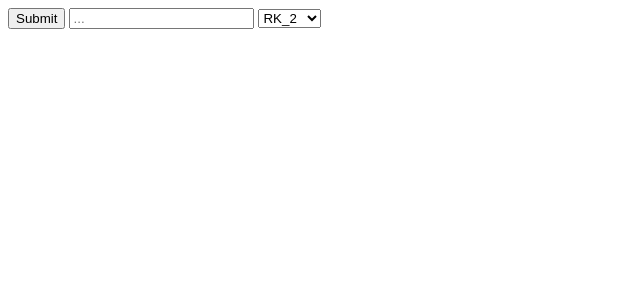
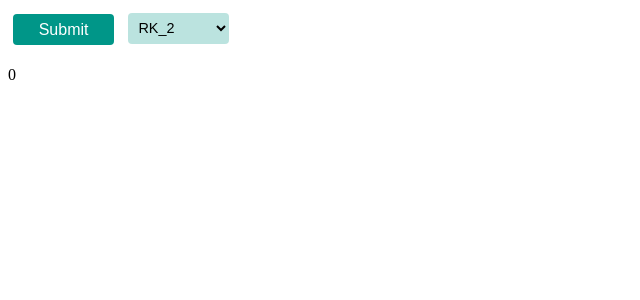
Before and after one commit to LanceryH/Loc1.2, a Flask app: page / in a window 1280 px wide. Shown: the top 300 px of the page, without its empty margins (0-640 px from the left). Run offline with Flask 3, Linux system fonts and the light colour scheme.

Commit message:
mods css

```diff
--- a/app.py
+++ b/app.py
@@ -3,6 +3,7 @@ import matplotlib.pyplot as plt
 from tqdm import tqdm
 from dataclasses import dataclass
 from flask import Flask, request, jsonify, render_template
+from flask_table import Table, Col
 import json
 import requests
 
@@ -111,7 +112,7 @@ class System:
             Y = Y_RK5
             for j in range(0,self.nb_corps) :
                 Y_return[j*3:(j+1)*3,i]=Y[j*3:(j+1)*3,0]
-        return Y_return, pas_var
+        return Y_return
 
     def Resolution_RK45_2(self, t0, tf, dt0):
         t = t0
@@ -141,6 +142,14 @@ class System:
                 Y_return.append(Y[:,0])
         return np.array(Y_return), pas_var
 
+class Results(Table):
+    id = Col('Id', show=False)
+    artist = Col('Artist')
+    title = Col('Title')
+    release_date = Col('Release Date')
+    publisher = Col('Publisher')
+    media_type = Col('Media')
+
 body_1 = Object(position=[255, 181, 0],
                 vitesse=[273, 227, 0],
                 mass=1000)
@@ -157,18 +166,26 @@ body_4 = Object(position=[3, 32, 0],
 system_solaire = System(bodys=[body_1,body_2,body_3,body_4],
                         nb_corps=4)
 
+method = ["RK_2","RK_4","RK45"]
+
 @app.route('/')
 def index():
-    return render_template('index.html')
+    return render_template('index.html', data=0)
 
 @app.route('/submit', methods=['POST'])
 def calculate():
     if request.method == 'POST':
-        value = request.form["value"]
-        if value == "oui":
-            return render_template("done.html")
+        value = request.form["bodys"]
+        print(value)
+        if value == "RK_2":
+            Y = system_solaire.Resolution_RK2(t0=0,tf=2,N=1000)
+        elif value == "RK_4":
+            Y = system_solaire.Resolution_RK4(t0=0,tf=2,N=1000)
+        elif value == "RK_45":
+            Y,PAS_VAR = system_solaire.Resolution_RK45_2(t0=0,tf=2,dt0=1e-3)
+            return render_template("index.html", data=PAS_VAR)
         else:
-            return render_template("index.html")
+            return render_template("index.html", data=0)
 
 if __name__ == '__main__':
     app.debug = True
--- a/static/style.css
+++ b/static/style.css
@@ -1,4 +1,50 @@
-#list_select option:nth-child(1) { color: red; }
-#list_select option:nth-child(2) { color: blue; }
-#list_select option:nth-child(3) { color: green; }
-#list_select option:nth-child(4) { color: orange; }
+select#list_select {
+    background-color: #00968744;
+    border: none;
+    border-radius: 4px;
+    padding: 0.5%;
+    font-size: 90%;
+    width: 8%;
+    margin: 5px;
+    display: inline-block;
+}
+
+.button {
+    display: inline-block;
+    border-radius: 4px;
+    background-color: #009688;
+    border: none;
+    color: #FFFFFF;
+    text-align: center;
+    font-size: 100%;
+    padding: 0.5%;
+    width: 8%;
+    transition: all 0.5s;
+    cursor: pointer;
+    margin: 5px;
+  }
+
+  .button span {
+    cursor: pointer;
+    display: inline-block;
+    position: relative;
+    transition: 0.5s;
+  }
+
+  .button span:after {
+    content: '\00bb';
+    position: absolute;
+    opacity: 0;
+    top: 0;
+    right: -20px;
+    transition: 0.5s;
+  }
+
+  .button:hover span {
+    padding-right: 25px;
+  }
+
+  .button:hover span:after {
+    opacity: 1;
+    right: 0;
+  }
--- a/templates/done.html
+++ b/templates/done.html
@@ -10,6 +10,11 @@
         <div class="form-group">
             wouhou
         </div>
+        <div id='info_section'>
+            {% for data in data %}
+                <p>{{ data }}</p>
+            {% endfor %}
+        </div>
     </form>
 </body>
 </html>
--- a/templates/index.html
+++ b/templates/index.html
@@ -8,14 +8,16 @@
 <body>
     <form action="/submit" method="POST">
         <div class="form-group">
-            <input id="button_val" type="submit" value="Submit"/>
-            <input id="text" type="text" name="value" placeholder="..."/>
+            <button class="button" style="vertical-align:middle" type="submit" value="Submit"><span>Submit </span></button>
             <select name="bodys" id="list_select" value="choose">
                 <option id="list_select_op_1" value="RK_2">RK_2</option>
                 <option id="list_select_op_2" value="RK_4">RK_4</option>
                 <option id="list_select_op_3" value="RK_45">RK_45</option>
             </select>
         </div>
+        <div id='info_section'>
+            <p>{{ data }}</p>
+        </div>
     </form>
     <script src="/static/main.js"></script>
 </body>
```
